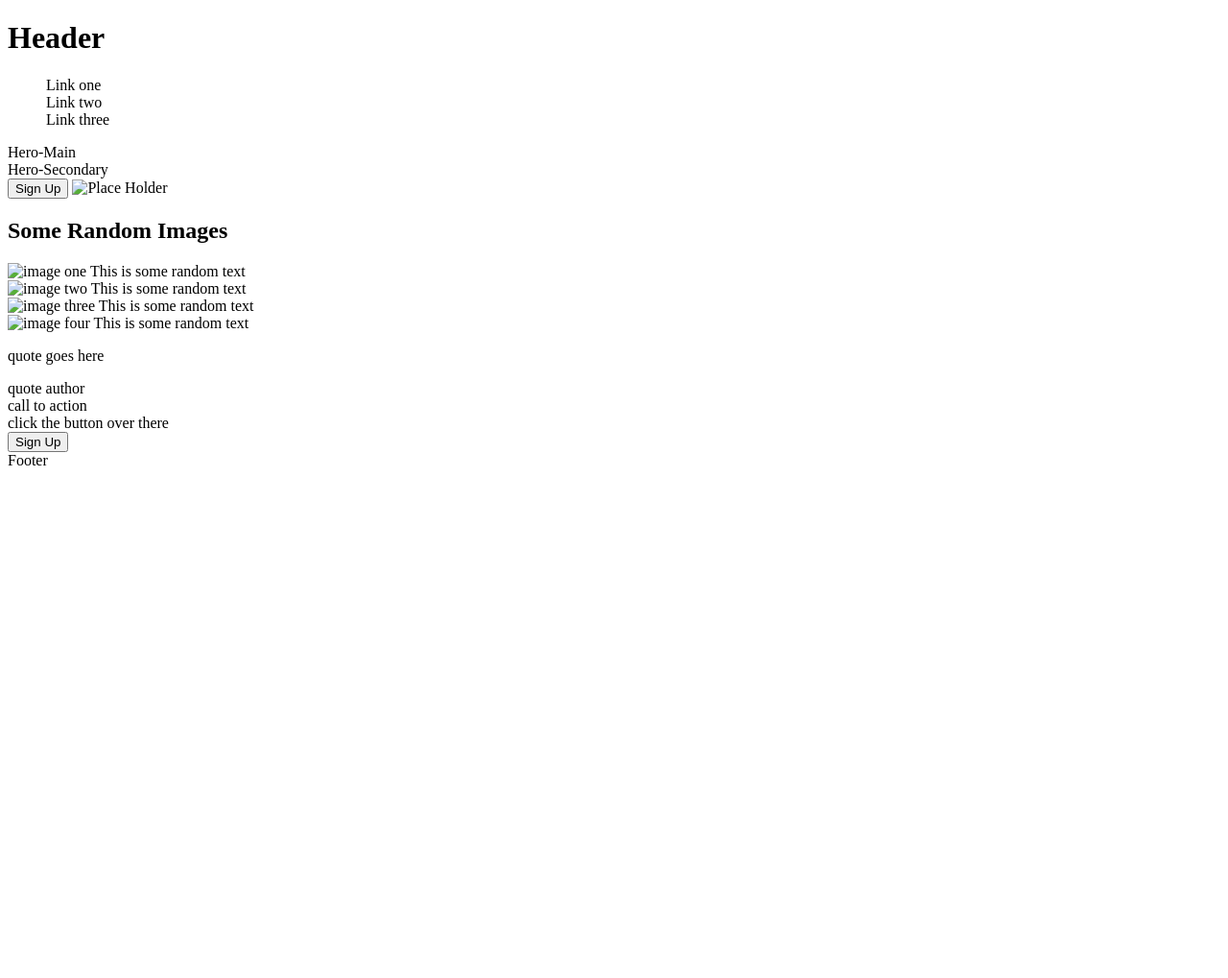
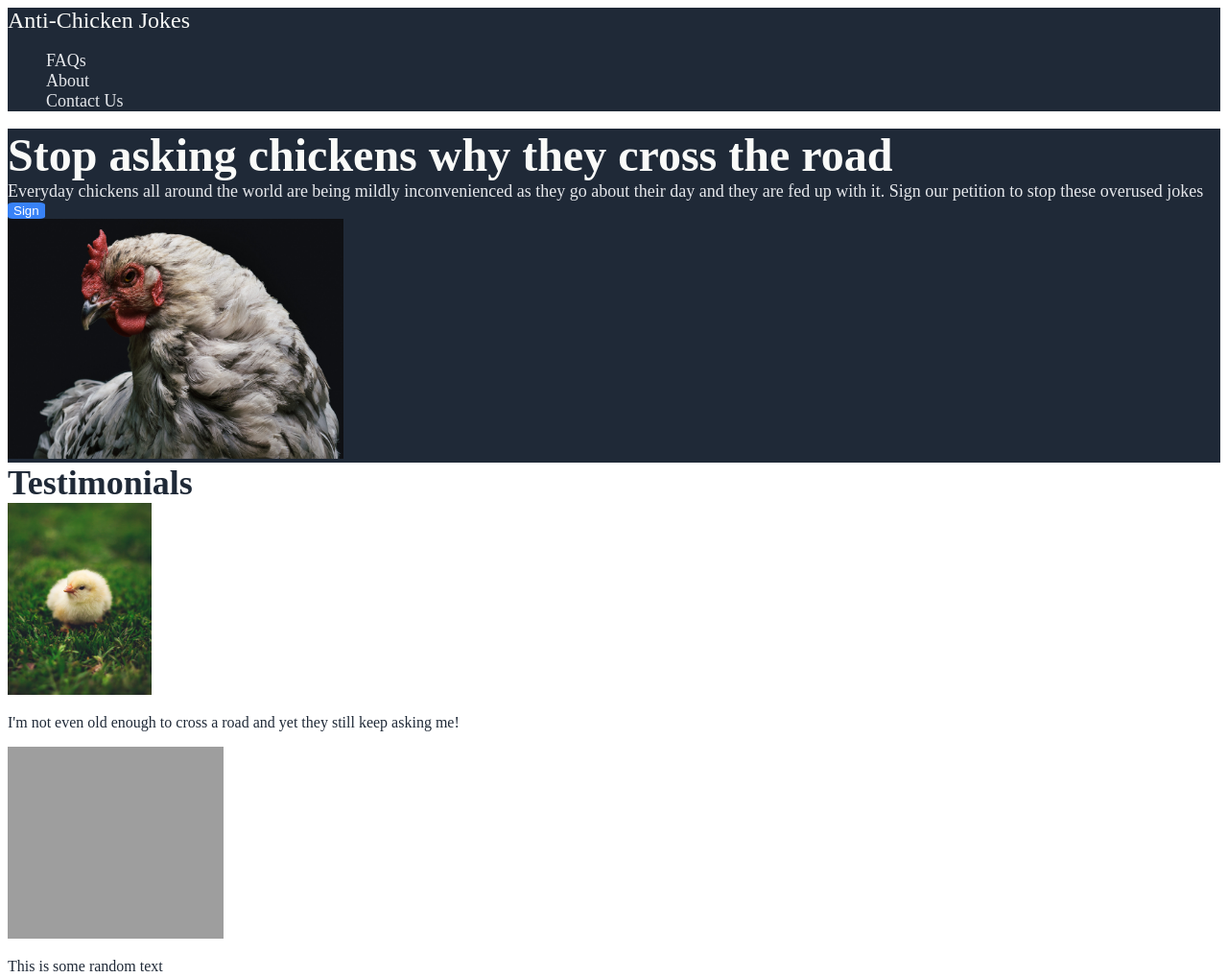
Before and after one commit to Kaylee-Wild/landingpage, a plain HTML site: page index.html in a window 1280 px wide. Shown: the top 1019 px of the page at 96% size. Before the commit the page ends 800 px from the top, so only its background shows below. Drawn offline with Linux system fonts and the light colour scheme; grey boxes are pictures that could not be loaded.

Commit message:
added text and font styles

```diff
--- a/index.html
+++ b/index.html
@@ -10,36 +10,56 @@
 
 </head>
 <body>
-    <h1>Header</h1>
-    <ul>
-        <li>Link one</li>
-        <li>Link two</li>
-        <li>Link three</li>
+
+  <div class="header">
+    <div class="brand">Anti-Chicken Jokes</div>
+    <ul class="links">
+        <li>FAQs</li>
+        <li>About</li>
+        <li>Contact Us</li>
     </ul>
+  </div>
 
-    <div>Hero-Main</div>
-    <div>Hero-Secondary</div>
+  <div class="main">
+    <div class="hero">Stop asking chickens why they cross the road</div>
+    <div class="hero-two">Everyday chickens all around the world are being mildly inconvenienced as they go about their day and they are fed up with it. Sign our petition to stop these overused jokes </div>
 
-    <button>Sign Up</button>
+    <button class="top">Sign</button>
 
-    <img src="" alt="Place Holder">
+    <div class="main-chicken"><img src="images/Beth.jpg" width="350px" height="250px" alt="Place Holder"></div>
+  </div>
 
 
-    <h2>Some Random Images</h2>
 
-    <div><img src="" alt="image one"> This is some random text</div>
-    <div><img src="" alt="image two"> This is some random text </div>
-    <div><img src="" alt="image three"> This is some random text </div>
-    <div><img src="" alt="image four"> This is some random text </div>
+    <div class="testimonials">Testimonials</div>
 
-    <p>quote goes here</p>
-    <div>quote author</div>
+  <div>
+    <div><img src="images/Darius.jpg" width="150px" height="200px" alt="image one"> </div>
+    <p class="words">I'm not even old enough to cross a road and yet they still keep asking me!</p>
+    <div><img src="images/Finn.jpg" width="225px" height="200px" alt="image two"> </div>
+    <p class="words">This is some random text</p>
+    <div><img src="images/Rebecky.jpg" width="150px" height="200px" alt="image three"> </div>
+    <p class="words">This is some random text</p>
+    <div><img src="images/Wolfgang.jpg" width="150px" height="200px" alt="image four"> </div>
+    <p class="words">This is some random text</p>
+  </div>
 
-    <div>call to action</div>
-    <div>click the button over there</div>
-    <button>Sign Up</button>
 
-    <footer>Footer</footer>
+
+   <div class="quote">
+    <p class="text">I dream of a better tomorrow, where chickens can cross the road and not be questioned about their motives.</p>
+    <div class="author">~ Ralph Waldo Emerson</div>
+   </div>
+
+  <div class="banner">
+    <div class="class">Call to action! It's time!</div>
+    <div class="direct">click the button over there to sign the petition</div>
+    <button class="bottom">Sign</button>
+  </div>
+
+
+    <div class="footer">Copyright &copy; Anti-Chicken Jokes</div>
+
 
 </body>
 </html>
--- a/styles.css
+++ b/styles.css
@@ -1,7 +1,90 @@
 body {
-
+    max-height: 100vh;
 }
 
 ul {
     list-style-type: none;
 }
+
+.header, .main, .footer {
+    background-color: #1F2937;
+}
+
+.brand {
+    font-size: 24px;
+    color: #F9FAF8;
+}
+
+.links, .hero-two, .footer {
+    font-size: 18px;
+    color: #E5E7EB;
+}
+
+.hero {
+    font-size: 48px;
+    font-weight: 900;
+    color: #F9FAF8;
+}
+
+.top {
+    background-color: #3882F6;
+    color: white;
+    border-radius: 15%;
+    border: none;
+}
+
+
+
+
+.testimonials {
+    font-weight: 700;
+    font-size: 36px;
+    color: #1F2937;
+}
+
+.words {
+    color: #1F2937;
+    font-size: 16px;
+}
+
+
+.quote {
+    background-color: #E5E7EB;
+}
+
+.text {
+    font-size: 36px;
+    font-style: italic;
+    font-weight: 100;
+    color: #1F2937;
+}
+
+.author {
+    font-size: 20px;
+}
+
+
+
+
+
+.banner {
+    background-color: #3882F6;
+}
+
+.class {
+    color: white;
+    font-weight: 700;
+    font-size: 20px;
+}
+
+.direct {
+    color: white;
+    font-size: 16px;
+}
+
+.bottom {
+    background-color: #3882F6;
+    border-color: white;
+    border-radius: 15%;
+    color: white;
+}
```
Also changed, not shown: images/Beth.jpg (added), images/Darius.jpg (added), images/Rebecky.jpg (added), images/Wolfgang.jpg (added), 1 other file.
